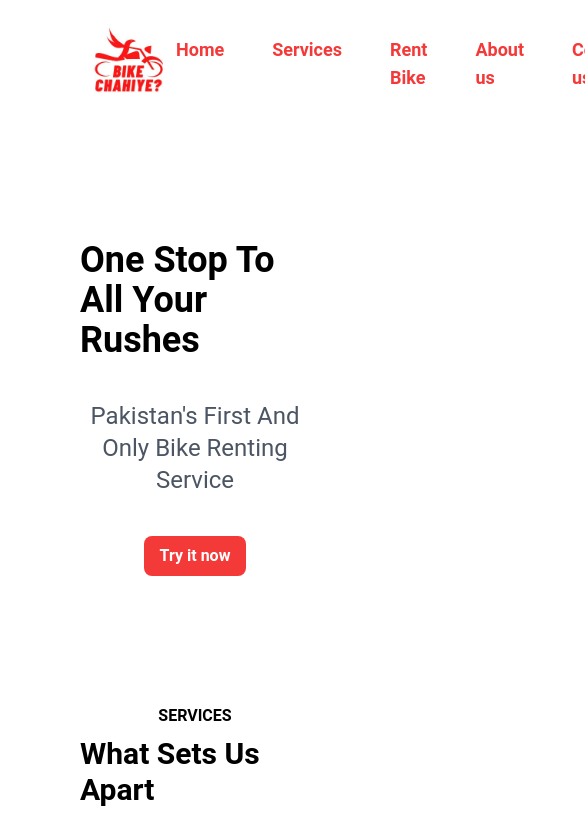
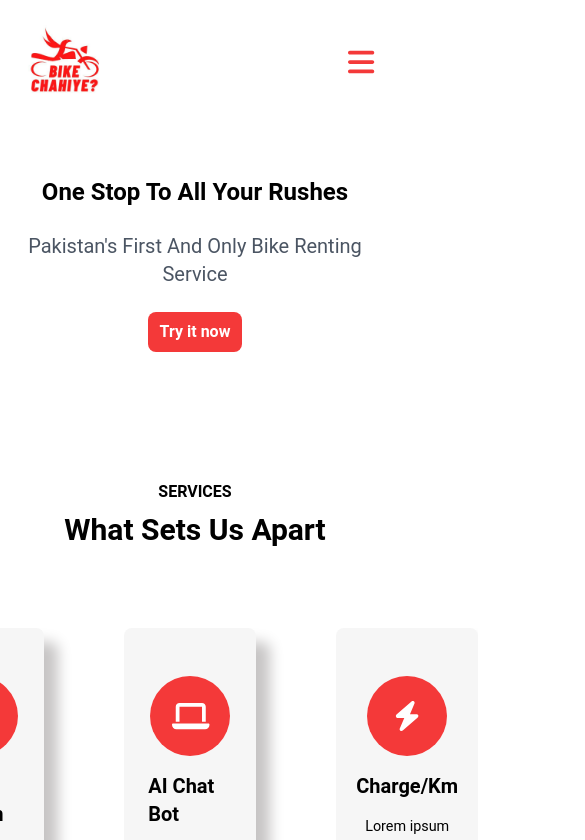
Before and after one commit to Qa5imm/kebab, a Nuxt app: page / in a window 390 px wide. Shown: the top 840 px of the page, 585 px wide, since content can reach past the window. Built offline with nearby package versions, Linux system fonts and the light colour scheme.

Commit message:
intro-section made responsive

```diff
--- a/components/Intro/Intro.vue
+++ b/components/Intro/Intro.vue
@@ -1,13 +1,18 @@
 <template>
-  <div class="flex flex-col items-center gap-y-10">
-    <h1 id="title" class="font-bold text-4xl">One Stop To All Your Rushes</h1>
-    <h3 id="headline" class="text-bgray-400 text-2xl w-auto text-center">
+  <div class="flex flex-col items-center gap-y-10 max-sm:gap-y-6">
+    <h1 id="title" class="font-bold text-4xl max-md:text-3xl max-sm:text-2xl">
+      One Stop To All Your Rushes
+    </h1>
+    <h3
+      id="headline"
+      class="text-bgray-400 text-2xl w-auto text-center max-md:text-xl max-sm:lg"
+    >
       Pakistan's First And Only Bike Renting <br />
       Service
     </h3>
     <a
       id="button"
-      class="bg-bred-200 text-white px-4 py-2 rounded-lg font-semibold"
+      class="bg-bred-200 text-white px-4 py-2 rounded-lg font-semibold max-md:px-3"
       href="https://wa.me/03224334086"
       target="_blank"
       >Try it now</a
--- a/components/Navbar.vue
+++ /dev/null
@@ -1,16 +0,0 @@
-<template>
-  <nav class="flex justify-between items-center my-4">
-    <img :src="`/images/bikeChaiye.jpg`" alt="" class="h-24 w-24" loading="lazy" />
-    <ul class="flex text-bred-200 gap-x-12 font-bold text-lg">
-      <li><nuxt-link to="/">Home</nuxt-link></li>
-      <li><nuxt-link to="/#services">Services</nuxt-link></li>
-      <li><nuxt-link to="/#rentabike">Rent Bike</nuxt-link></li>
-      <li><nuxt-link to="/about">About us</nuxt-link></li>
-      <li><nuxt-link to="/#contactus">Contact us</nuxt-link></li>
-    </ul>
-  </nav>
-</template>
-<script setup>
-const config = useRuntimeConfig()
-
-</script>
--- /dev/null
+++ b/components/Navbar/Dropdown.vue
@@ -0,0 +1,31 @@
+<template>
+  <div id="dropdown" class="relative md:hidden">
+      <ClientOnly>
+        <font-awesome-icon
+          @click="toggleDropdown"
+          icon="fa-solid fa-bars"
+          class="text-3xl text-bred-200 cursor-pointer"
+        />
+      </ClientOnly>
+    <div
+      id="menu"
+      v-show="display"
+      class="absolute py-4 rounded-lg right-0 top-6 z-10"
+    >
+      <ul
+        class="flex flex-col text-bred-200 w-32 border px-4 gap-y-2 py-2 rounded-lg bg-bgray-100"
+      >
+        <li class="text-center w-full hover:opacity-60" v-for="navItem in data">
+          <nuxt-link to="/">{{ navItem }}</nuxt-link>
+        </li>
+      </ul>
+    </div>
+  </div>
+</template>
+<script setup>
+import { data } from "./NavbarData";
+const display = ref(false);
+function toggleDropdown(e) {
+  display.value = !display.value;
+}
+</script>
--- /dev/null
+++ b/components/Navbar/Navbar.vue
@@ -0,0 +1,20 @@
+<template>
+  <nav class="flex justify-between items-center my-4">
+    <img
+      :src="`/images/bikeChaiye.jpg`"
+      alt=""
+      class="h-24 w-24"
+      loading="lazy"
+    />
+    <ul class="flex text-bred-200 gap-x-12 font-bold text-lg max-md:hidden">
+      <li v-for="navItem in data">
+        <nuxt-link to="/">{{ navItem }}</nuxt-link>
+      </li>
+    </ul>
+    <Dropdown />
+  </nav>
+</template>
+<script setup>
+import { data } from "./NavbarData";
+const config = useRuntimeConfig();
+</script>
--- /dev/null
+++ b/components/Navbar/NavbarData.js
@@ -0,0 +1,3 @@
+export const data = [
+    "Home", "Services", "Rent Bike", "Contact us", "About us"
+]
--- a/layouts/default.vue
+++ b/layouts/default.vue
@@ -1,6 +1,6 @@
 <template>
   <div class="">
-    <div class="font-roboto mx-20">
+    <div class="font-roboto mx-20 max-lg:mx-8 max-md:mx-12 max-sm:mx-4">
       <Navbar />
       <div>
         <slot></slot>
--- a/pages/index.vue
+++ b/pages/index.vue
@@ -1,5 +1,5 @@
 <template>
-  <div class="flex flex-col gap-y-32 my-32">
+  <div class="flex flex-col gap-y-32 my-32 max-md:mt-16">
     <Intro />
     <Services />
     <RentaBike />
--- a/plugins/fontawesome.js
+++ b/plugins/fontawesome.js
@@ -6,6 +6,7 @@ import {
   faLock,
   faLaptop,
   faBolt,
+  faBars
 } from '@fortawesome/free-solid-svg-icons'
 import {
   faSquareFacebook,
@@ -24,6 +25,7 @@ library.add(faAngleDown,
   faLock,
   faLaptop,
   faBolt,
+  faBars,
   faSquareFacebook,
   faSquareInstagram,
   faSquareWhatsapp,
```
